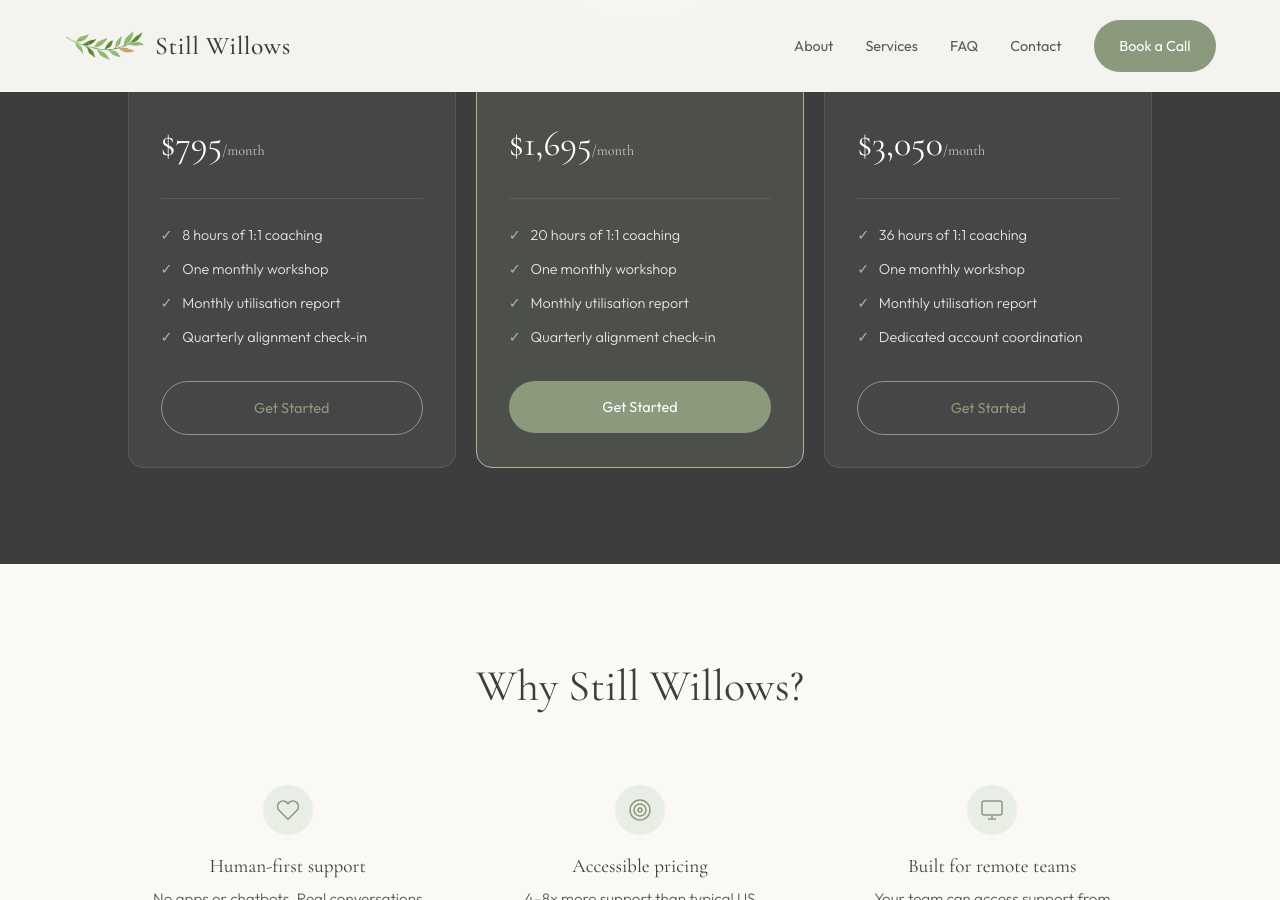
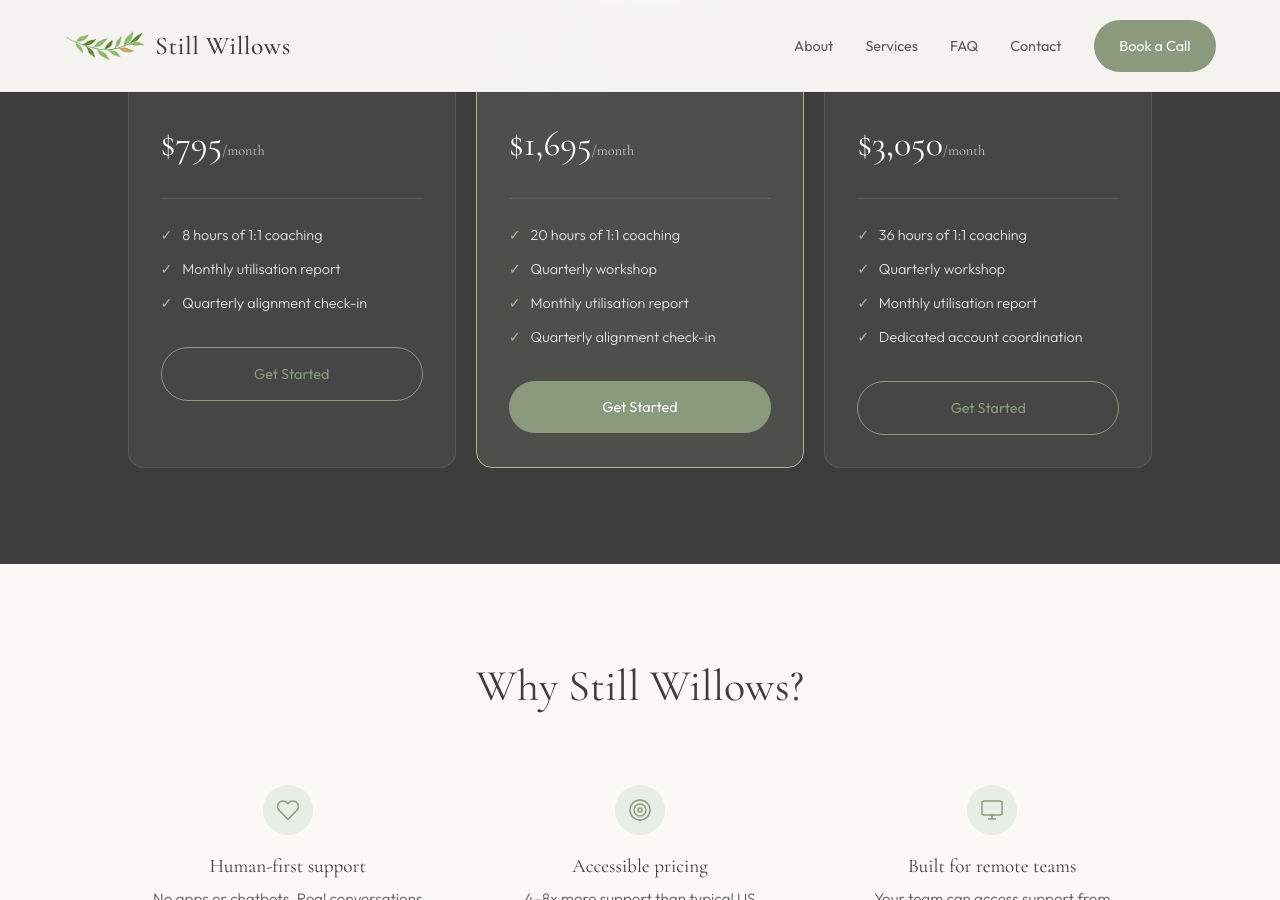
Before and after one commit to captainmike/stillwillows-website, a Jekyll site: the page built from index.md, in a window 1280 px wide and 900 px high, scrolled down 3767 px. Built offline with Jekyll 4.4.1, drawn with Linux system fonts in a browser that asks for light colours.

Commit message:
Update package workshops to quarterly and remove from Starter

```diff
--- a/_layouts/home.html
+++ b/_layouts/home.html
@@ -161,7 +161,6 @@ layout: default
         <div class="package-price">$795<span>/month</span></div>
         <ul class="package-features">
           <li>8 hours of 1:1 coaching</li>
-          <li>One monthly workshop</li>
           <li>Monthly utilisation report</li>
           <li>Quarterly alignment check-in</li>
         </ul>
@@ -174,7 +173,7 @@ layout: default
         <div class="package-price">$1,695<span>/month</span></div>
         <ul class="package-features">
           <li>20 hours of 1:1 coaching</li>
-          <li>One monthly workshop</li>
+          <li>Quarterly workshop</li>
           <li>Monthly utilisation report</li>
           <li>Quarterly alignment check-in</li>
         </ul>
@@ -186,7 +185,7 @@ layout: default
         <div class="package-price">$3,050<span>/month</span></div>
         <ul class="package-features">
           <li>36 hours of 1:1 coaching</li>
-          <li>One monthly workshop</li>
+          <li>Quarterly workshop</li>
           <li>Monthly utilisation report</li>
           <li>Dedicated account coordination</li>
         </ul>
--- a/_layouts/services.html
+++ b/_layouts/services.html
@@ -100,7 +100,6 @@ layout: default
         <div class="package-price">$795<span>/month</span></div>
         <ul class="package-features">
           <li>8 hours of personalised 1:1 wellbeing coaching each month</li>
-          <li>One monthly wellbeing workshop (stress, resilience, burnout, or a tailored topic)</li>
           <li>Monthly utilisation report</li>
           <li>Quarterly founder or HR alignment check-in</li>
           <li>Ongoing email support</li>
@@ -114,7 +113,7 @@ layout: default
         <div class="package-price">$1,695<span>/month</span></div>
         <ul class="package-features">
           <li>20 hours of 1:1 wellbeing coaching per month</li>
-          <li>One monthly wellbeing workshop</li>
+          <li>Quarterly wellbeing workshop</li>
           <li>Monthly utilisation report</li>
           <li>Quarterly founder or HR alignment check-in</li>
           <li>Ongoing email support</li>
@@ -127,7 +126,7 @@ layout: default
         <div class="package-price">$3,050<span>/month</span></div>
         <ul class="package-features">
           <li>36 hours of 1:1 wellbeing coaching per month</li>
-          <li>One monthly wellbeing workshop</li>
+          <li>Quarterly wellbeing workshop</li>
           <li>Monthly utilisation report</li>
           <li>Quarterly founder or HR alignment check-in</li>
           <li>Dedicated account coordination</li>
```
